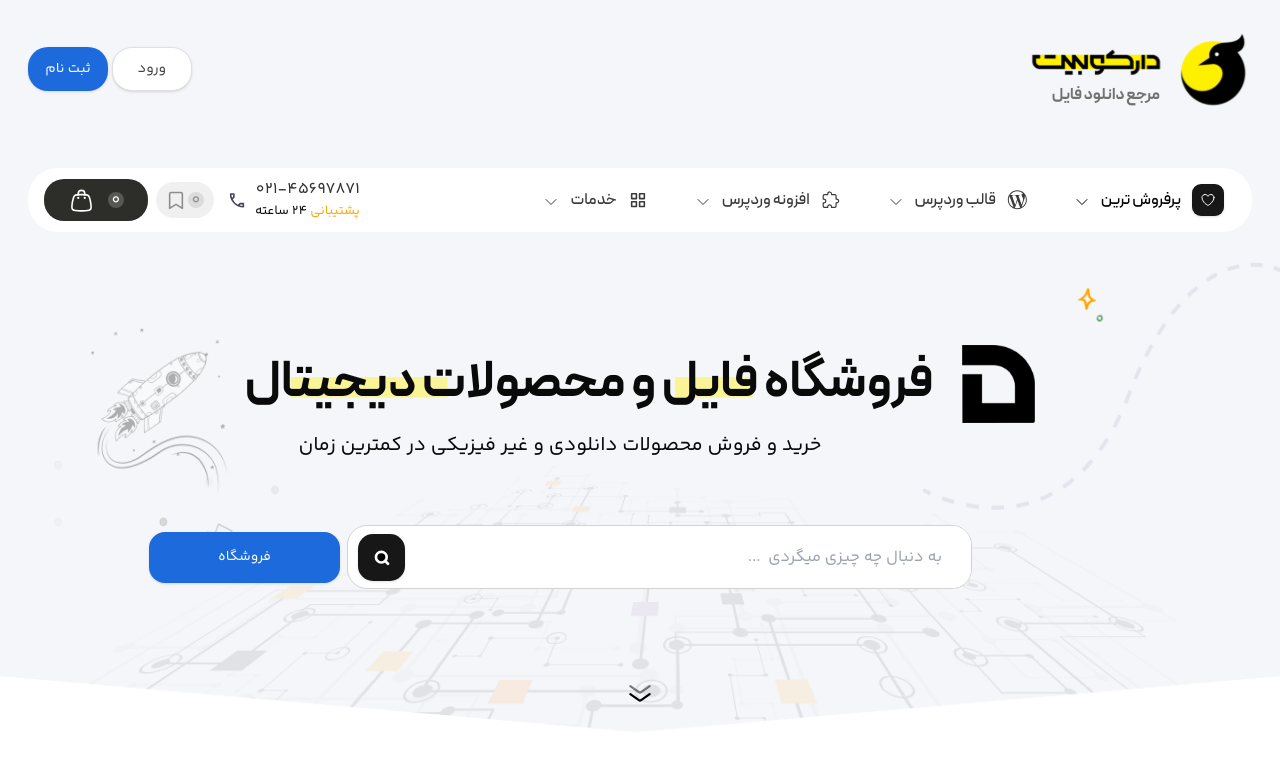
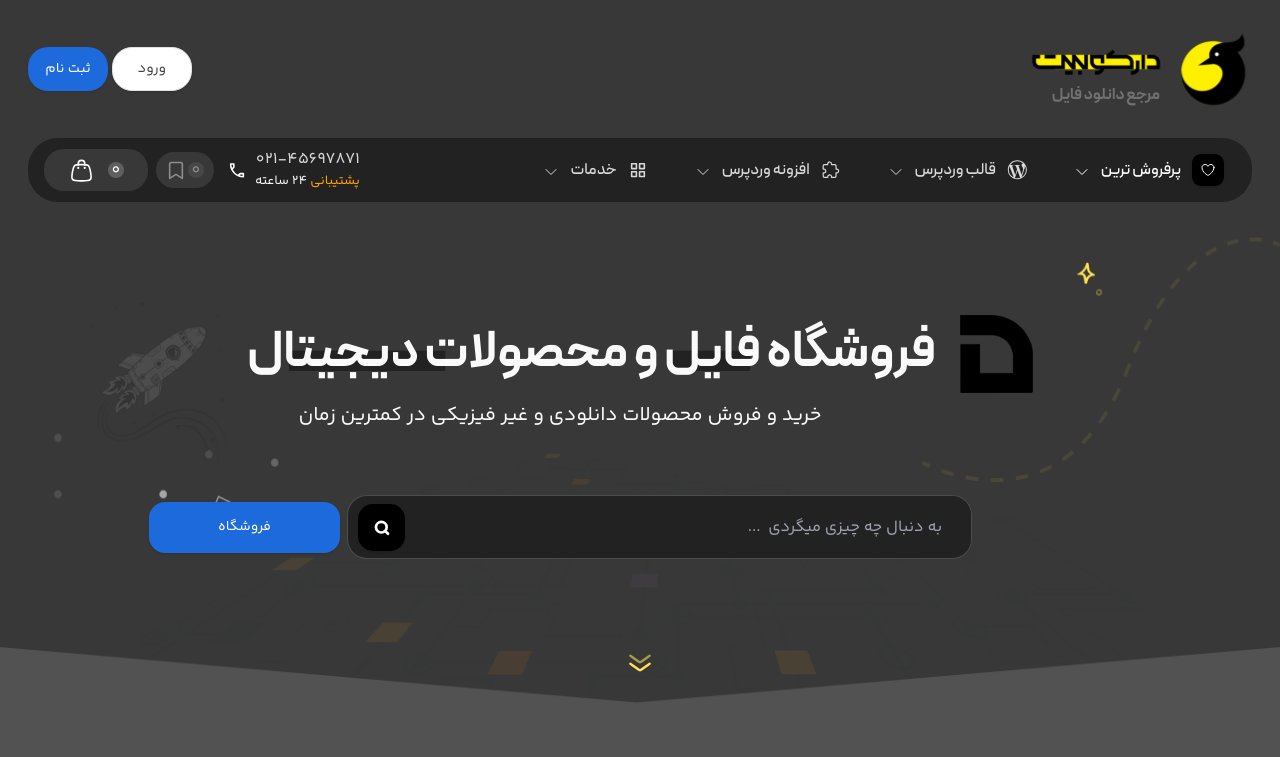
Before and after one commit to stest4031/darkobit, a Next.js app: page / in a window 1280 px wide. Shown: the top 757 px of the page. Built offline with nearby package versions, Linux system fonts and the light colour scheme.

Commit message:
darkMode

```diff
--- a/src/app/globals.css
+++ b/src/app/globals.css
@@ -73,7 +73,7 @@
   }
   @layer components {
     .header__nav {
-      @apply flex items-center gap-2.75 py-1.5 pr-1 xl:pr-3 pl-3 xl:pl-5 hover:bg-primary-default md:text-sm xl:text-base text-neutral-600 hover:text-dark rounded-13 transition-all duration-150;
+      @apply flex items-center gap-2.75 py-1.5 pr-1 xl:pr-3 pl-3 xl:pl-5 hover:bg-primary-default md:text-sm xl:text-base text-neutral-600 dark:text-neutral-150 hover:dark:text-dark hover:text-dark rounded-13 transition-all duration-150;
     }
   }
   body {
--- a/src/app/layout.tsx
+++ b/src/app/layout.tsx
@@ -111,9 +111,9 @@ export default function RootLayout({
   children: React.ReactNode;
 }>) {
   return (
-    <html lang="fa" dir="rtl">
+    <html lang="fa" dir="rtl" className="dark">
       <body
-        className={`bg-light ${peydaFont.variable} ${yekanBakhFont.variable} antialiased `}
+        className={`bg-light dark:bg-dark-200 ${peydaFont.variable} ${yekanBakhFont.variable} antialiased `}
       >
         <Header>
           {children}
--- a/src/components/modules/layout/Header.tsx
+++ b/src/components/modules/layout/Header.tsx
@@ -13,7 +13,7 @@ export const Header = () => {
     console.log("header1");
   }
   return (
-    <header className=" bg-light sm:bg-light-200">
+    <header className=" bg-light  sm:bg-light-200 sm:dark:bg-dark-300">
       <div className="container hidden lg:inline-block">
         <div className=" flex items-center justify-between py-2.5 lg:py-7.5">
           <div className="flex items-center">
@@ -46,26 +46,28 @@ export const Header = () => {
             <Button className="w-16 lg:w-20 h-9 lg:h-11 bg-light hover:bg-light-200 text-neutral-700 border border-light-400 rounded-default">
               ورود
             </Button>
-            <Button className="hidden sm:inline-block w-16 lg:w-20 h-9 lg:h-11 bg-secondary-default hover:bg-secondary-default/90  rounded-default">
+            <Button className="hidden sm:inline-block w-16 lg:w-20 h-9 lg:h-11 bg-secondary-default hover:bg-secondary-default/90 dark:text-light rounded-default">
               ثبت نام
             </Button>
           </div>
         </div>
-        <nav className="hidden lg:flex items-center justify-between mt-7.5 px-4 py-2.5 bg-light rounded-30">
+        <nav className="hidden lg:flex items-center justify-between px-4 py-2.5 bg-light dark:bg-dark-500 rounded-30">
           <ul className="flex items-center gap-2 xl:gap-3.75 font-peyda font-medium child:cursor-pointer">
-            <li className="header__nav text-dark">
-              <Button className=" rounded-9 w-8 h-8">
-                <svg className="w-5 h-5 text-white shrink-0">
+            <li className="header__nav group text-dark">
+              <Button className=" rounded-9 w-8 h-8 dark:bg-black">
+                <svg className="w-5 h-5 text-white hover:text-dark shrink-0">
                   <use href="#heart"></use>
                 </svg>
               </Button>
-              <p className="text-dark">پرفروش ترین</p>
-              <svg className="w-4 h-4 mt-1 text-dark">
+              <p className="text-dark dark:text-light group-hover:dark:text-dark">
+                پرفروش ترین
+              </p>
+              <svg className="w-4 h-4 mt-1 text-dark dark:text-light group-hover:dark:text-dark">
                 <use href="#chevron-down"></use>
               </svg>
             </li>
-            <li className="header__nav">
-              <svg className="w-5 h-5 text-neutral-600 hover:text-dark shrink-0">
+            <li className="header__nav group">
+              <svg className="w-5 h-5 text-neutral-600 dark:text-neutral-150 dark:group-hover:text-dark hover:text-dark shrink-0">
                 <use href="#wordpress"></use>
               </svg>
               <p>قالب وردپرس</p>
@@ -73,8 +75,8 @@ export const Header = () => {
                 <use href="#chevron-down"></use>
               </svg>
             </li>
-            <li className="header__nav">
-              <svg className="w-5 h-5 text-neutral-600 hover:text-dark shrink-0">
+            <li className="header__nav group">
+              <svg className="w-5 h-5 text-neutral-600 dark:text-neutral-150 dark:group-hover:text-dark hover:text-dark shrink-0">
                 <use href="#puzzle-piece"></use>
               </svg>
               <p>افزونه وردپرس</p>
@@ -82,8 +84,8 @@ export const Header = () => {
                 <use href="#chevron-down"></use>
               </svg>
             </li>
-            <li className="header__nav">
-              <svg className="w-5 h-5 text-neutral-600 hover:text-dark shrink-0">
+            <li className="header__nav group">
+              <svg className="w-5 h-5 text-neutral-600 dark:text-neutral-150 dark:group-hover:text-dark hover:text-dark shrink-0">
                 <use href="#squares-2x2"></use>
               </svg>
               <p>خدمات</p>
@@ -96,19 +98,19 @@ export const Header = () => {
             <div className=" flex items-center font-yekanbakh">
               <div className="flex items-center">
                 <div>
-                  <p className="font-medium text-base text-neutral-800">
+                  <p className="font-medium text-base text-neutral-800 dark:text-neutral-150">
                     021-45697871
                   </p>
                   <p className=" font-medium text-sm-mines ">
                     <span className="text-primary-700">پشتیبانی</span> 24 ساعته
                   </p>
                 </div>
-                <svg className="size-5 mr-2">
+                <svg className="size-5 mr-2 text-neutral-800 dark:text-light">
                   <use href="#phone"></use>
                 </svg>
               </div>
               <div className="flex items-center gap-2 mr-3.25">
-                <div className="flex items-center gap-0.5 px-2.5 py-2 bg-light-500 rounded-20">
+                <div className="flex items-center gap-0.5 px-2.5 py-2 bg-light-500 dark:bg-dark-300 rounded-20">
                   <p className="flex items-center justify-center size-4 pt-0.5 px-1 bg-light-600/20 text-base text-neutral-500 rounded-full">
                     0
                   </p>
@@ -116,7 +118,7 @@ export const Header = () => {
                     <use href="#bookmark"></use>
                   </svg>
                 </div>
-                <div className="flex items-center gap-4 px-3 xl:px-6 py-2.25 bg-dark-400 rounded-20">
+                <div className="flex items-center gap-4 px-3 xl:px-6 py-2.25 bg-dark-400 dark:bg-dark-300 rounded-20">
                   <p className="flex items-center justify-center size-4 pt-0.5 bg-light/20 text-white rounded-full px-1">
                     0
                   </p>
--- a/src/components/templates/home/HeroSection.tsx
+++ b/src/components/templates/home/HeroSection.tsx
@@ -8,20 +8,35 @@ export const HeroSection = () => {
       <div className="w-full h-[400px] sm:h-139">
         <Image
           src="/images/baner.png"
-          alt="عکس فروشگاه فایل و محصولات دیجیتال"
+          alt="عکس فروشگاه"
           width={1024}
           height={566}
-          className="hidden sm:inline-block w-full h-full"
+          className="hidden dark:hidden sm:inline-block w-full h-full"
+        />
+        <Image
+          src="/images/baner-dark.png"
+          alt="عکس فروشگاه دارک مود"
+          width={1024}
+          height={566}
+          className="hidden sm:inline-block dark:inline-block w-full h-full"
         />
         <Image
           src="/images/baner-mobile.png"
-          alt="عکس فروشگاه فایل و محصولات دیجیتال"
+          alt="بنر موبایل - لایت مود"
           width={1024}
           height={566}
-          className=" sm:hidden w-full h-full"
+          className="inline-block sm:hidden dark:hidden w-full h-full"
+        />
+
+        <Image
+          src="/images/baner-dark-mobile.png"
+          alt="بنر موبایل - دارک مود"
+          width={1024}
+          height={566}
+          className="hidden sm:hidden dark:block w-full h-full"
         />
         <div className="absolute top-[43px] sm:top-[120px] xl:top-28 w-full">
-          <div className="flex flex-col sm:flex-row items-center justify-center gap-6 xl:gap-7.25 w-full font-peyda font-bold text-xl ">
+          <div className="flex flex-col sm:flex-row items-center justify-center gap-6 dark:gap-0 dark:sm:gap-6 xl:gap-7.25 w-full font-peyda font-bold text-xl ">
             <div className="w-[53px] sm:w-14 xl:w-18.25 h-[53px] sm:h-14 xl:h-19.75 shrink-0">
               <Image
                 src="/images/heroLogo.svg"
@@ -40,25 +55,28 @@ export const HeroSection = () => {
             خرید و فروش محصولات دانلودی و غیر فیزیکی در کمترین زمان
           </p>
         </div>
-        <svg className="absolute size-8 md:size-10 bottom-8 sm:bottom-16 lg:bottom-[76px] left-1/2 -translate-x-1/2">
+        <svg className="dark:hidden absolute size-8 md:size-10 bottom-8 sm:bottom-16 lg:bottom-[76px] left-1/2 -translate-x-1/2">
           <use href="#chevron-down2"></use>
+        </svg>
+        <svg className="hidden dark:inline-block absolute size-8 md:size-10 bottom-8 sm:bottom-16 lg:bottom-[76px] left-1/2 -translate-x-1/2">
+          <use href="#chevron-down2-yellow"></use>
         </svg>
       </div>
       <div className="absolute top-[204px] sm:top-[250px] lg:top-[293px] flex flex-col md:flex-row items-center justify-center lg:justify-normal w-full lg:w-auto lg:mr-[250px] xl:mr-[308px] text-sm sm:text-base">
-        <div className="flex w-[250px] xs:w-[354px] sm:w-[400px] lg:w-[500px] xl:w-[625px] h-[54px] lg:h-16 bg-light overflow-hidden rounded-20 border border-light-450">
+        <div className="flex w-[250px] xs:w-[354px] sm:w-[400px] lg:w-[500px] xl:w-[625px] h-[54px] lg:h-16 bg-light dark:bg-dark-500 overflow-hidden rounded-20 border border-light-450 dark:border-neutral-500/40">
           <input
-            className="w-full h-full pr-[15px] lg:pr-[29px] outline-none"
+            className="w-full h-full pr-[15px] lg:pr-[29px] bg-inherit text-[#919191] outline-none"
             type="text"
             placeholder="به دنبال چه چیزی میگردی  ..."
           />
-          <Button className="ml-2.5 my-2 size-[38px]  lg:size-[47px] rounded-15 shrink-0">
+          <Button className="ml-2.5 my-2 size-[38px] lg:size-[47px] dark:bg-dark dark:hover:bg-dark/60 rounded-15 shrink-0">
             <svg className="size-[13px]">
               <use href="#magnifying"></use>
             </svg>
           </Button>
         </div>
         <div className="mr-1.75 mt-3.25 md:mt-0">
-          <Button className="w-[250px] xs:w-[350px] sm:w-[400px] md:w-[80px] lg:w-[100px] xl:w-[191px] h-12 lg:h-[51px] bg-secondary-default hover:bg-secondary-default/90 rounded-9 lg:rounded-2xl">
+          <Button className="w-[250px] xs:w-[350px] sm:w-[400px] md:w-[80px] lg:w-[100px] xl:w-[191px] h-12 lg:h-[51px] bg-secondary-default hover:bg-secondary-default/90 dark:text-light rounded-9 lg:rounded-2xl">
             فروشگاه
           </Button>
         </div>
--- a/tailwind.config.ts
+++ b/tailwind.config.ts
@@ -5,7 +5,7 @@ type addVariantType = {
 };
 
 const config: Config = {
-  darkMode: ["class", "class"],
+  darkMode: "class",
   content: [
     "./src/pages/**/*.{js,ts,jsx,tsx,mdx}",
     "./src/components/**/*.{js,ts,jsx,tsx,mdx}",
@@ -110,6 +110,7 @@ const config: Config = {
         },
         neutral: {
           "100": "#BBBBBB",
+          "150": "#D9D9D9",
           "200": "#535160",
           "300": "#9C9C96",
           "400": "#717171",
```
Also changed, not shown: src/components/modules/SVGIcons.tsx (+21 -1 lines), public/images/baner-dark-mobile.png (added), public/images/baner-dark.png (added).
